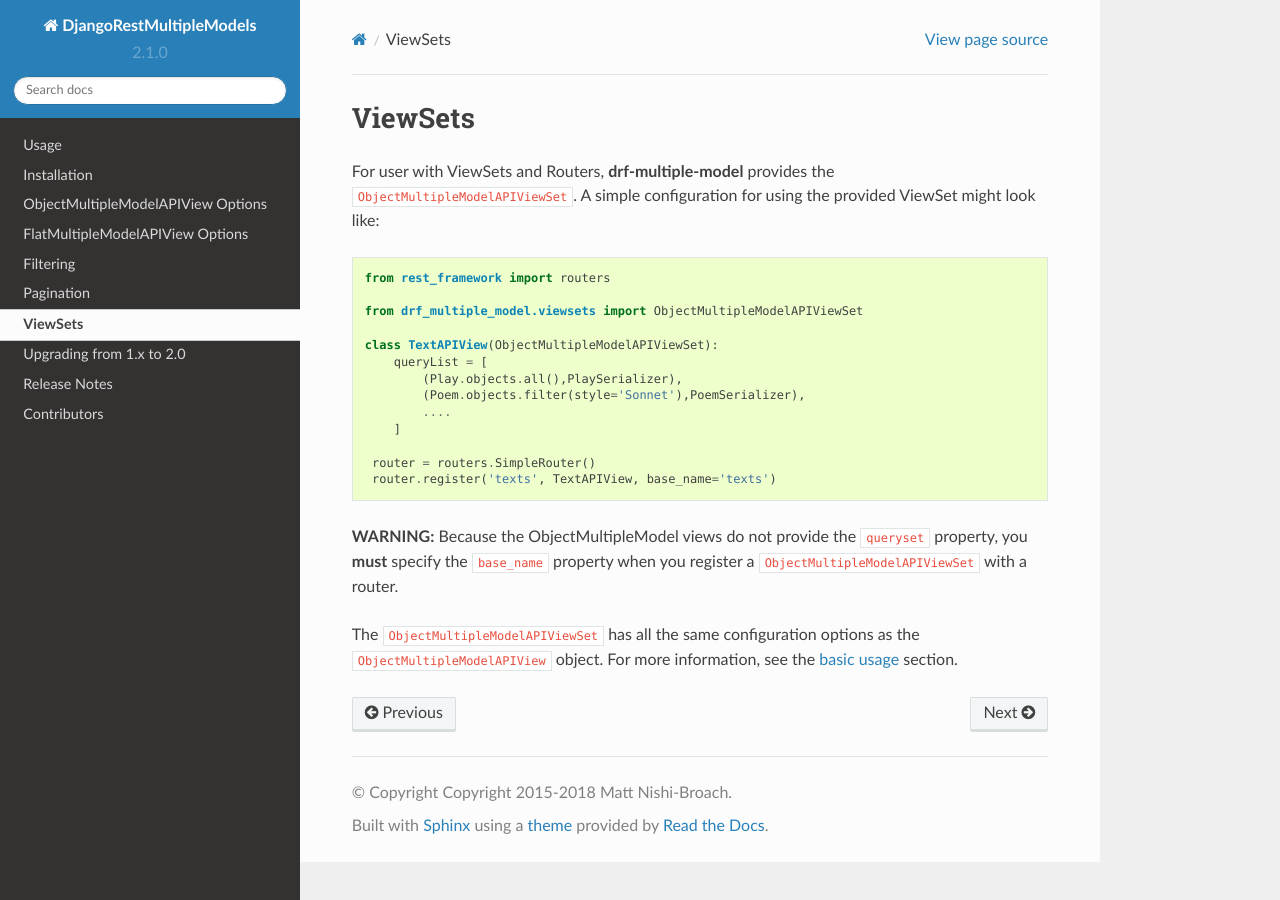
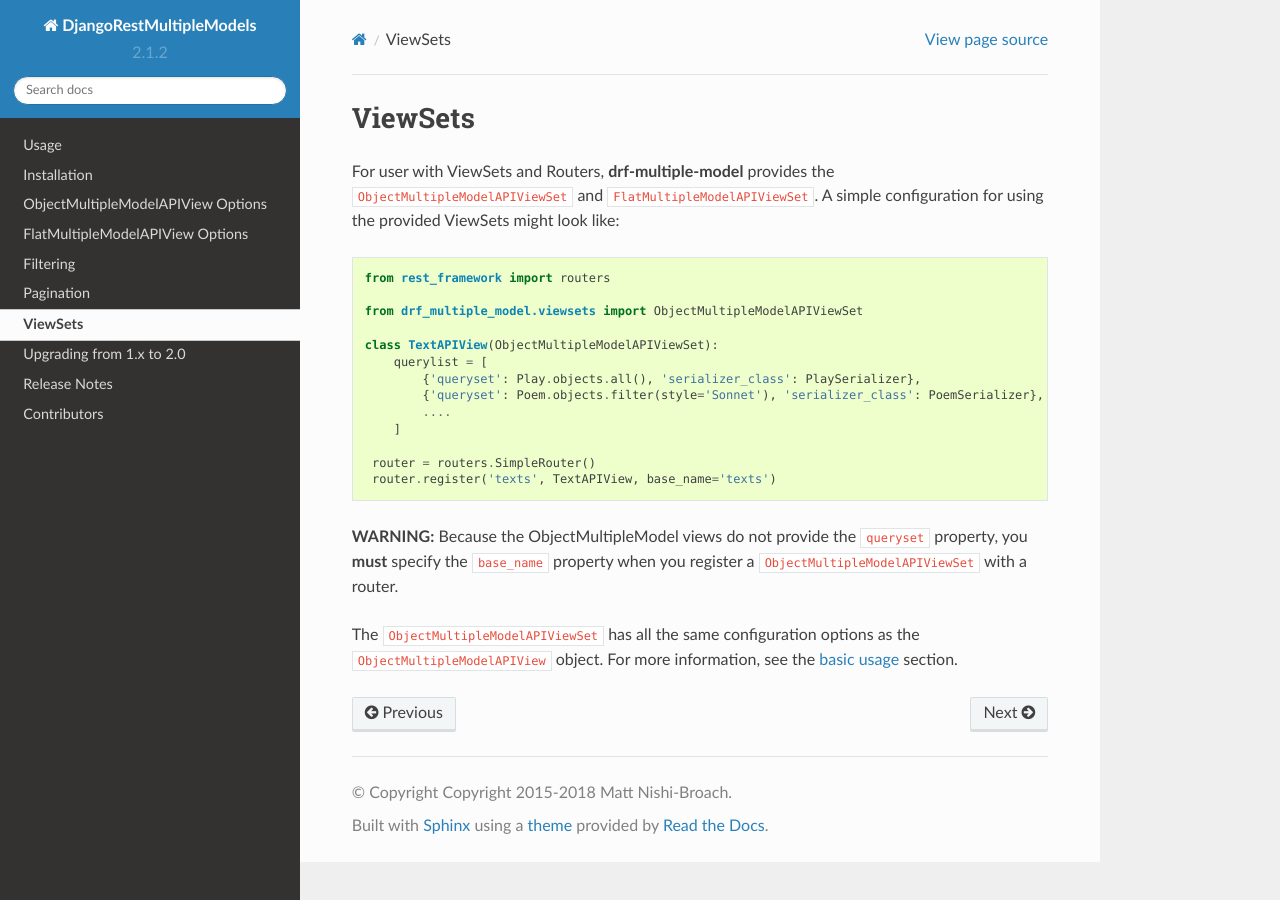
Before and after one commit to MattBroach/DjangoRestMultipleModels, a Sphinx documentation site: the page built from docs/viewsets.rst, in a window 1280 px wide. Built offline with Sphinx 7.4.7 and the Read the Docs theme 2.0.0, drawn with Linux system fonts in a browser that asks for light colours.

Commit message:
more Viewset doc fixes

```diff
--- a/contributors.rst
+++ b/contributors.rst
@@ -17,3 +17,4 @@
 * Malcolm Box <mbox>
 * Evgen Osiptsov <evgenosiptsov>
 * Alexander Anikeev <iamanikeev>
+* lerela
--- a/docs/viewsets.rst
+++ b/docs/viewsets.rst
@@ -2,16 +2,16 @@
 ViewSets
 ========
 
-For user with ViewSets and Routers, **drf-multiple-model** provides the ``ObjectMultipleModelAPIViewSet``.  A simple configuration for using the provided ViewSet might look like::
+For user with ViewSets and Routers, **drf-multiple-model** provides the ``ObjectMultipleModelAPIViewSet`` and ``FlatMultipleModelAPIViewSet``.  A simple configuration for using the provided ViewSets might look like::
 
     from rest_framework import routers
 
     from drf_multiple_model.viewsets import ObjectMultipleModelAPIViewSet
 
     class TextAPIView(ObjectMultipleModelAPIViewSet):
-        queryList = [
-            (Play.objects.all(),PlaySerializer),
-            (Poem.objects.filter(style='Sonnet'),PoemSerializer),
+        querylist = [
+            {'queryset': Play.objects.all(), 'serializer_class': PlaySerializer},
+            {'queryset': Poem.objects.filter(style='Sonnet'), 'serializer_class': PoemSerializer},
             ....
         ]
 
@@ -21,4 +21,4 @@
 
 **WARNING:** Because the ObjectMultipleModel views do not provide the ``queryset`` property, you **must** specify the ``base_name`` property when you register a ``ObjectMultipleModelAPIViewSet`` with a router.
 
-The ``ObjectMultipleModelAPIViewSet`` has all the same configuration options as the ``ObjectMultipleModelAPIView`` object.  For more information, see the :doc:`basic usage <basic-usage>`  section.
+The ``ObjectMultipleModelAPIViewSet`` has all the same configuration options as the ``ObjectMultipleModelAPIView`` object.  For more information, see the :doc:`basic usage <basic-usage>` section.
--- a/drf_multiple_model/__init__.py
+++ b/drf_multiple_model/__init__.py
@@ -1,4 +1,4 @@
-__version__ = '2.1.0'
+__version__ = '2.1.2'
 __author__ = 'Matt Nishi-Broach'
 __license__ = 'MIT'
 __copyright__ = 'Copyright 2015-2018 Matt Nishi-Broach'
```
Also changed, not shown: 1 other file.
